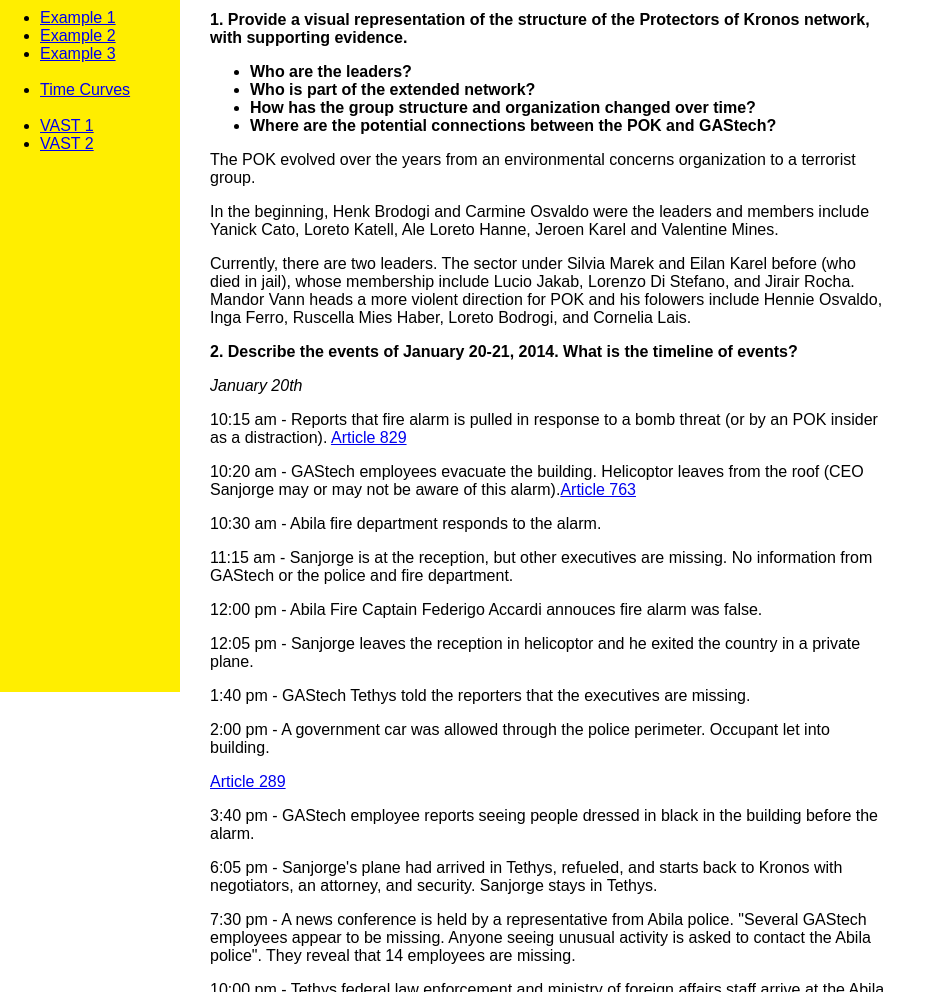
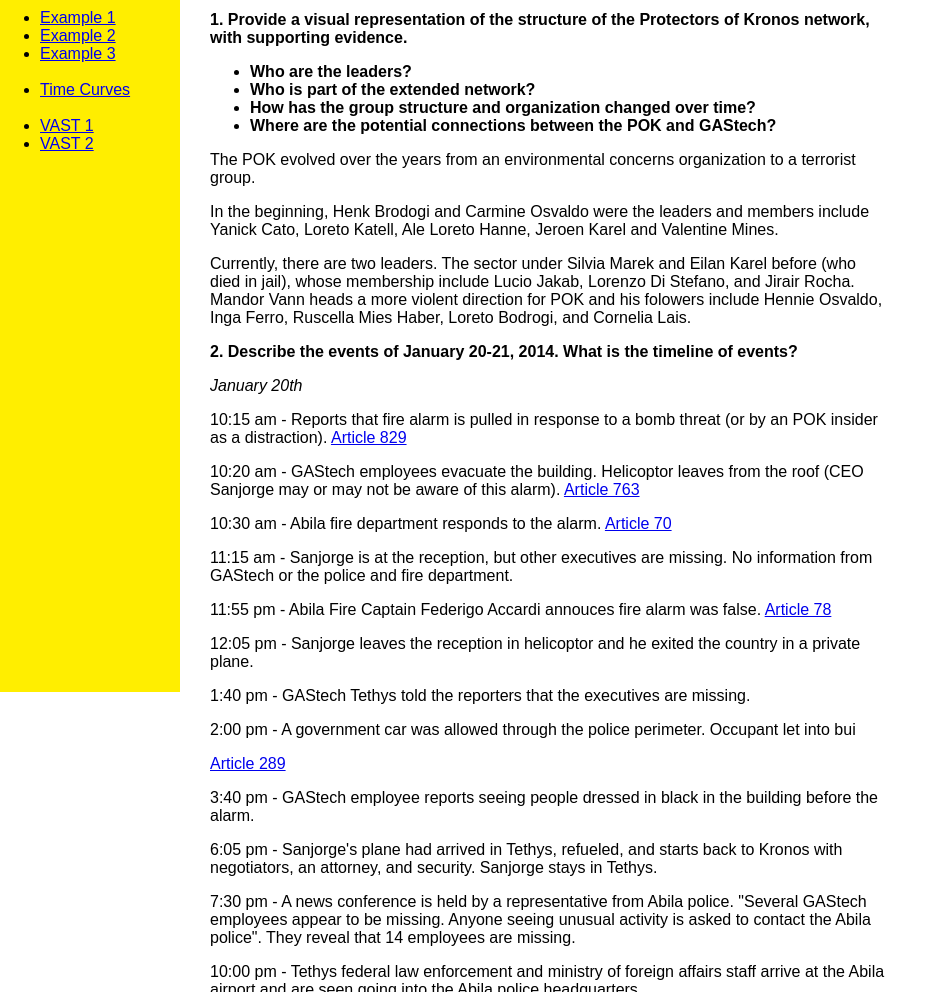
Before and after one commit to sonnynomnom/VAST-Challenge, a plain HTML site: page vast1.html in a window 1280 px wide. Shown: the part 108-1100 px from the top of the page, without its empty margins (0-947 px from the left). Drawn offline with Linux system fonts and the light colour scheme.

Commit message:
Edit on vast1

```diff
--- a/vast1.html
+++ b/vast1.html
@@ -47,13 +47,13 @@
 <p><i>January 20th</i>
 <br>
 <p>10:15 am - Reports that fire alarm is pulled in response to a bomb threat (or by an POK insider as a distraction). <a href="829.txt">Article 829</a></p>
-<p>10:20 am - GAStech employees evacuate the building. Helicoptor leaves from the roof (CEO Sanjorge may or may not be aware of this alarm).<a href="763.txt">Article 763</a></p>
-<p>10:30 am - Abila fire department responds to the alarm.</p>
+<p>10:20 am - GAStech employees evacuate the building. Helicoptor leaves from the roof (CEO Sanjorge may or may not be aware of this alarm). <a href="763.txt">Article 763</a></p>
+<p>10:30 am - Abila fire department responds to the alarm. <a href="70.txt">Article 70</a></p>
 <p>11:15 am - Sanjorge is at the reception, but other executives are missing. No information from GAStech or the police and fire department.</p>
-<p>12:00 pm - Abila Fire Captain Federigo Accardi annouces fire alarm was false.</p>
+<p>11:55 pm - Abila Fire Captain Federigo Accardi annouces fire alarm was false. <a href="78.txt">Article 78</a></p>
 <p>12:05 pm - Sanjorge leaves the reception in helicoptor and he exited the country in a private plane.</p>
 <p>1:40 pm - GAStech Tethys told the reporters that the executives are missing.</p>
-<p>2:00 pm - A government car was allowed through the police perimeter. Occupant let into building.</p><a href="289.txt">Article 289</a></p>
+<p>2:00 pm - A government car was allowed through the police perimeter. Occupant let into bui</p><a href="289.txt">Article 289</a></p>
 <p>3:40 pm - GAStech employee reports seeing people dressed in black in the building before the alarm.</p>
 <p>6:05 pm - Sanjorge's plane had arrived in Tethys, refueled, and starts back to Kronos with negotiators, an attorney, and security. Sanjorge stays in Tethys.</p>
 <p>7:30 pm - A news conference is held by a representative from Abila police. "Several GAStech employees appear to be missing. Anyone seeing unusual activity is asked to contact the Abila police". They reveal that 14 employees are missing.</p>
```
Also changed, not shown: 70.txt (added), 78.txt (added).
